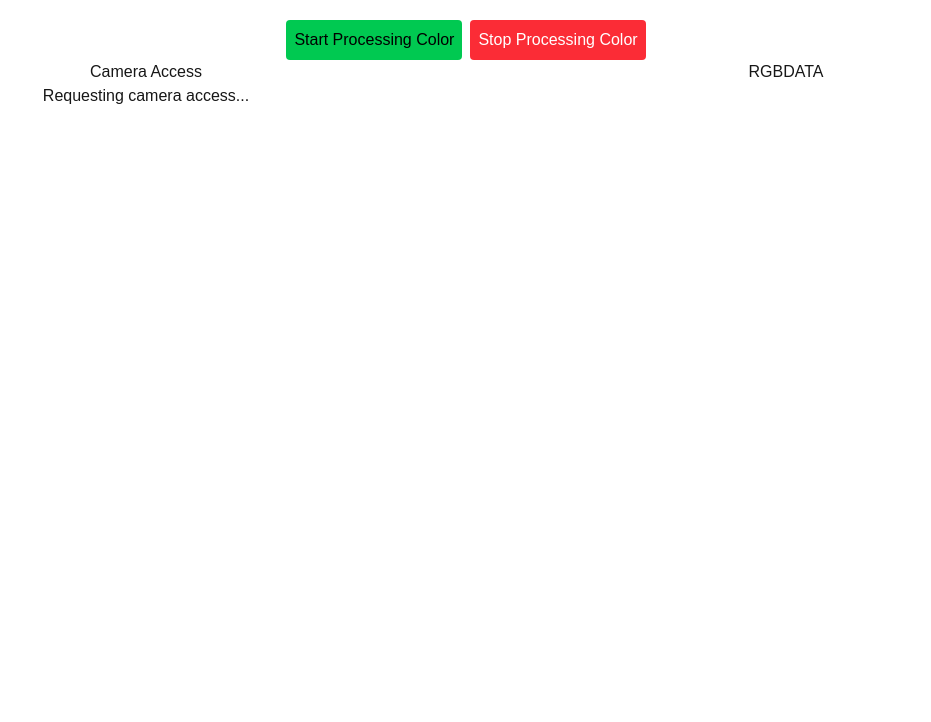
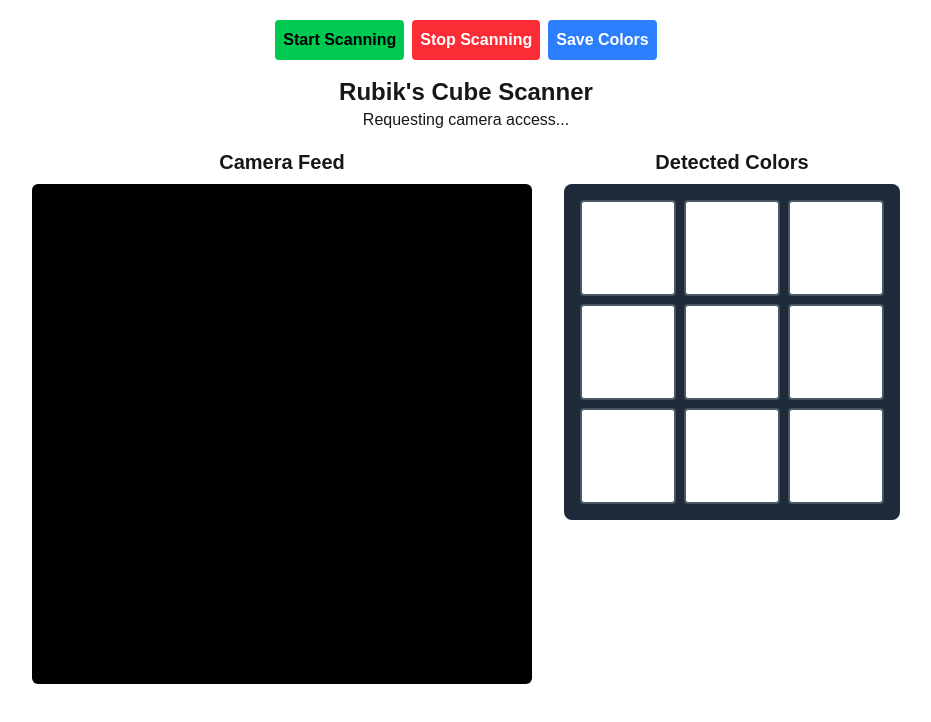
Before and after one commit to devaku/arc, a Next.js app: page /rubiks in a window 1280 px wide. Shown: the top 722 px of the page, without its empty margins (174-1105 px from the left). Built offline with nearby package versions, Linux system fonts and the light colour scheme; no server answers.

Commit message:
Camera grid feed, colour detection, saving snapshot of feed

```diff
--- a/src/app/rubiks/page.tsx
+++ b/src/app/rubiks/page.tsx
@@ -11,7 +11,13 @@ export default function CameraPage() {
 
 	const [error, setError] = useState<string | null>(null);
 	const [loading, setLoading] = useState<boolean>(true);
-	const [rgb, setRgb] = useState<string>('#FFFFFF');
+	const [gridColors, setGridColors] = useState<string[][]>(
+		Array(3).fill(null).map(() => Array(3).fill('#FFFFFF'))
+	);
+	const [savedColors, setSavedColors] = useState<string[][]>(
+		Array(3).fill(null).map(() => Array(3).fill('#FFFFFF'))
+	);
+	const [isSaved, setIsSaved] = useState<boolean>(false);
 
 	useGetCamera(videoRef, setLoading, setError);
 
@@ -35,57 +41,97 @@ export default function CameraPage() {
 	}
 
 	function readVideoFeed() {
+		const canvas = canvasRef.current;
+		if (!canvas) return;
+		const ctx = canvas.getContext('2d');
+		if (!ctx) return;
+
 		const video = videoRef.current;
-		const canvas = canvasRef.current;
-		if (video && canvas) {
-			// Telling the canvas that you want
-			// To draw 2D images on it
-			const ctx = canvas.getContext('2d');
-			if (!ctx) {
-				return;
-			}
+		if (!video) return;
 
-			// Set canvas size to video size
+		// Match canvas size to video display size
 		canvas.width = video.videoWidth;
 		canvas.height = video.videoHeight;
 
-			// image source itself,
-			// starting origin x, y,
-			// and then the dimensions of the image you want drawn.
-			// https://developer.mozilla.org/en-US/docs/Web/API/CanvasRenderingContext2D/drawImage
+		// Draw the current video frame to the canvas
 		ctx.drawImage(video, 0, 0, canvas.width, canvas.height);
 
-			// Once image is drawn, grab a FRAME
-			const frame = ctx.getImageData(0, 0, canvas.width, canvas.height);
-			const pixels = frame.data;
-			// console.log(pixels);
+		// Calculate cell dimensions
+		const cellWidth = canvas.width / 3;
+		const cellHeight = canvas.height / 3;
 
-			// Analyze colors
-			const colorCount: any = {};
-			for (let i = 0; i < pixels.length; i += 4) {
-				const r = pixels[i];
-				const g = pixels[i + 1];
-				const b = pixels[i + 2];
-				// Simple rounding to reduce variations
-				const color = `${Math.round(r / 32) * 32}, ${
-					Math.round(g / 32) * 32
-				}, ${Math.round(b / 32) * 32}`;
-				colorCount[color] = (colorCount[color] || 0) + 1;
+		// Sample colors from each grid cell
+		const newGridColors: string[][] = [];
+
+		for (let row = 0; row < 3; row++) {
+			newGridColors[row] = [];
+			for (let col = 0; col < 3; col++) {
+				// Sample from the center of each cell
+				const centerX = Math.floor(col * cellWidth + cellWidth / 2);
+				const centerY = Math.floor(row * cellHeight + cellHeight / 2);
+
+				// Get pixel data from a small area (5x5 pixels) and average it
+				const sampleSize = 5;
+				let totalR = 0, totalG = 0, totalB = 0;
+				let pixelCount = 0;
+
+				for (let dy = -Math.floor(sampleSize/2); dy <= Math.floor(sampleSize/2); dy++) {
+					for (let dx = -Math.floor(sampleSize/2); dx <= Math.floor(sampleSize/2); dx++) {
+						const pixelData = ctx.getImageData(
+							centerX + dx,
+							centerY + dy,
+							1,
+							1
+						).data;
+						totalR += pixelData[0];
+						totalG += pixelData[1];
+						totalB += pixelData[2];
+						pixelCount++;
+					}
 				}
 
-			// Get the most frequent color
-			const dominantColor = Object.entries(colorCount).sort(
-				(a: any, b: any) => b[1] - a[1]
-			)[0]?.[0];
+				const avgR = Math.floor(totalR / pixelCount);
+				const avgG = Math.floor(totalG / pixelCount);
+				const avgB = Math.floor(totalB / pixelCount);
 
-			let temp = dominantColor.split(',');
-			let rgbValues = temp.map((el) => Number(el));
-			let hexValue = rgbToHex(rgbValues[0], rgbValues[1], rgbValues[2]);
+				newGridColors[row][col] = rgbToHex(avgR, avgG, avgB);
+			}
+		}
 
-			hexValue = hexValue.toUpperCase();
-			console.log(hexValue);
-			setRgb(hexValue);
+		setGridColors(newGridColors);
+
+		// Clear canvas and redraw with overlay
+		ctx.clearRect(0, 0, canvas.width, canvas.height);
+
+		// --- Draw 3x3 grid overlay ---
+		const lineColor = 'rgba(255, 255, 255, 0.8)';
+		const lineWidth = 3;
+		ctx.strokeStyle = lineColor;
+		ctx.lineWidth = lineWidth;
+
+		const rows = 3;
+		const cols = 3;
+
+		// Draw horizontal lines
+		for (let i = 1; i < rows; i++) {
+			const y = (canvas.height / rows) * i;
+			ctx.beginPath();
+			ctx.moveTo(0, y);
+			ctx.lineTo(canvas.width, y);
+			ctx.stroke();
 		}
+
+		// Draw vertical lines
+		for (let i = 1; i < cols; i++) {
+			const x = (canvas.width / cols) * i;
+			ctx.beginPath();
+			ctx.moveTo(x, 0);
+			ctx.lineTo(x, canvas.height);
+			ctx.stroke();
+		}
+
+		// Draw border around entire grid
+		ctx.strokeRect(0, 0, canvas.width, canvas.height);
 	}
 
 	useEffect(() => {
@@ -119,62 +165,101 @@ export default function CameraPage() {
 
 	function handleStopClick() {
 		console.log('Color Processing Stop');
-		setRgb('#FFFFFF');
+		setGridColors(Array(3).fill(null).map(() => Array(3).fill('#FFFFFF')));
 		stopInterval();
 	}
+
+	function handleSaveClick() {
+		console.log('Colors Saved');
+		setSavedColors(gridColors);
+		setIsSaved(true);
+		stopInterval();
+	}
+
+	function handleUnsaveClick() {
+		console.log('Colors Unsaved - Resume Live');
+		setIsSaved(false);
+		setSavedColors(Array(3).fill(null).map(() => Array(3).fill('#FFFFFF')));
+		startInterval();
+	}
+
 	return (
-		<div className="flex flex-col mt-5">
+		<div className="flex flex-col mt-5 px-4">
 			{/* BUTTONS */}
-			<div className="flex justify-center gap-2">
+			<div className="flex justify-center gap-2 mb-4">
 				<button
 					onClick={handleStartClick}
-					className="cursor-pointer p-2 rounded bg-green-500 text-black"
+					className="cursor-pointer p-2 rounded bg-green-500 text-black font-semibold"
 				>
-					Start Processing Color
+					Start Scanning
 				</button>
 				<button
 					onClick={handleStopClick}
-					className="cursor-pointer p-2 rounded bg-red-500 text-white"
+					className="cursor-pointer p-2 rounded bg-red-500 text-white font-semibold"
 				>
-					Stop Processing Color
+					Stop Scanning
 				</button>
+				{!isSaved ? (
+					<button
+						onClick={handleSaveClick}
+						className="cursor-pointer p-2 rounded bg-blue-500 text-white font-semibold"
+					>
+						Save Colors
+					</button>
+				) : (
+					<button
+						onClick={handleUnsaveClick}
+						className="cursor-pointer p-2 rounded bg-yellow-500 text-black font-semibold"
+					>
+						Unsave & Resume
+					</button>
+				)}
 			</div>
 
-			{/* Table */}
-			<div className="flex justify-around">
-				{/* Left Column */}
-				<div className="flex flex-col items-center w-full">
 			{/* INFORMATION */}
-					<div>
-						<h1 className="text-center">Camera Access</h1>
+			<div className="text-center mb-4">
+				<h1 className="text-2xl font-bold">Rubik's Cube Scanner</h1>
 				{loading && <p>Requesting camera access...</p>}
 				{error && (
 					<p style={{ color: 'red' }}>Error: {error}</p>
 				)}
 			</div>
 
-					{/* VIDEO */}
-					{/* <div className="h-[600px] w-[600px] bg-sky-500"></div> */}
+			{/* Main Content */}
+			<div className="flex flex-col lg:flex-row justify-center items-start gap-8">
+				{/* Left Column - Camera Feed */}
+				<div className="flex flex-col items-center">
+					<h2 className="text-xl font-semibold mb-2">Camera Feed</h2>
+					<div className="relative w-[500px] h-[500px]">
 						<video
 							ref={videoRef}
 							autoPlay
 							playsInline
-						style={{
-							width: '100%',
-							maxWidth: 600,
-							borderRadius: 8,
-						}}
+							className="w-full h-full rounded-md bg-black object-cover"
 						/>
-					<canvas ref={canvasRef} style={{ display: 'none' }} />
+						<canvas
+							ref={canvasRef}
+							className="absolute top-0 left-0 w-full h-full pointer-events-none rounded-md"
+						/>
 					</div>
-				{/* Right Column */}
-				<div className="flex flex-col items-center w-full">
-					<h1 className="text-center">RGBDATA</h1>
-					<div>
+				</div>
+
+				{/* Right Column - 3x3 Color Grid */}
+				<div className="flex flex-col items-center">
+					<h2 className="text-xl font-semibold mb-2">
+						{isSaved ? 'Saved Colors' : 'Detected Colors'}
+					</h2>
+					<div className="grid grid-cols-3 gap-2 p-4 bg-gray-800 rounded-lg">
+						{(isSaved ? savedColors : gridColors).map((row, rowIndex) => (
+							row.map((color, colIndex) => (
 								<div
-							style={{ backgroundColor: rgb }}
-							className={`h-[600px] w-[600px]`}
-						></div>
+									key={`${rowIndex}-${colIndex}`}
+									style={{ backgroundColor: color }}
+									className="w-24 h-24 rounded border-2 border-gray-600"
+									title={color}
+								/>
+							))
+						))}
 					</div>
 				</div>
 			</div>
```
Lines whose indentation alone changed are shown as unchanged.
